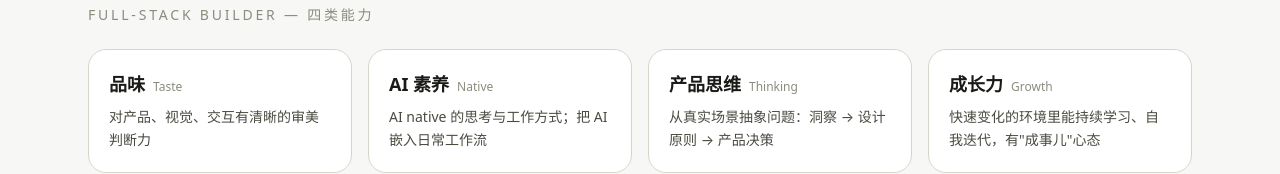
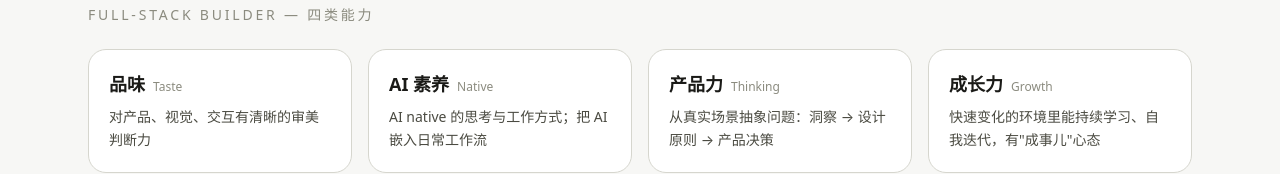
Before and after one commit to jackie948/ldb-space, a Next.js app: page / in a window 1280 px wide. Shown: the part 384-558 px from the top of the page. Built offline with nearby package versions, Linux system fonts and the light colour scheme; no server answers; the database is empty.

Commit message:
Update page.tsx

```diff
--- a/app/page.tsx
+++ b/app/page.tsx
@@ -8,7 +8,7 @@ import type { LDBUser } from '@/lib/types'
 const CAPABILITIES = [
   { key: 'Taste',    zh: '品味',    body: '对产品、视觉、交互有清晰的审美判断力' },
   { key: 'Native',   zh: 'AI 素养', body: 'AI native 的思考与工作方式；把 AI 嵌入日常工作流' },
-  { key: 'Thinking', zh: '产品思维', body: '从真实场景抽象问题：洞察 → 设计原则 → 产品决策' },
+  { key: 'Thinking', zh: '产品力', body: '从真实场景抽象问题：洞察 → 设计原则 → 产品决策' },
   { key: 'Growth',   zh: '成长力', body: '快速变化的环境里能持续学习、自我迭代，有"成事儿"心态' },
 ]
 
```
